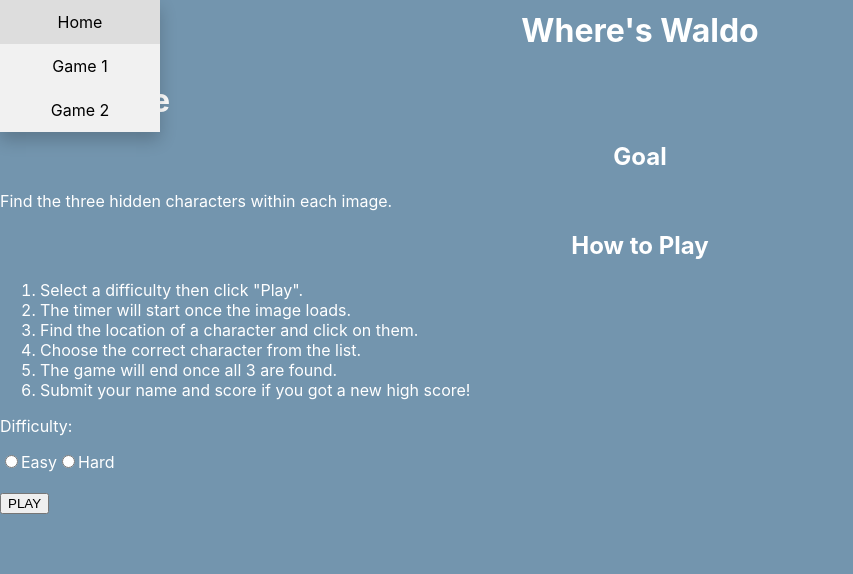
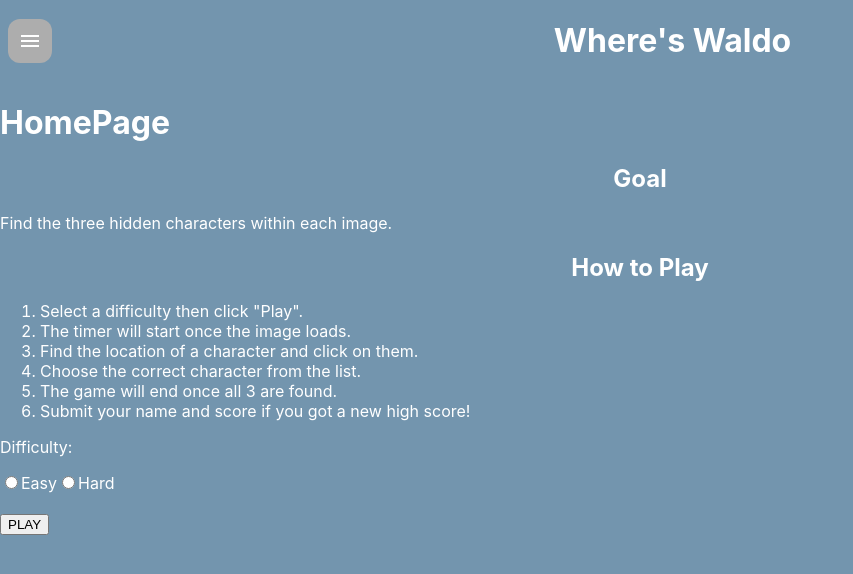
Before and after one commit to Quan-p/Wheres-Waldo, a React (Create React App) app: page / in a window 1280 px wide. Shown: the top 574 px of the page, without its empty margins (0-853 px from the left). Built offline with nearby package versions, Linux system fonts and the light colour scheme; no server answers; the database is empty; the HTML template or start-up script is replaced by a standard one.

Commit message:
Change navbar styling to css grid to accomodate the title

```diff
--- a/src/components/Nav.styles.scss
+++ b/src/components/Nav.styles.scss
@@ -1,23 +1,36 @@
 .dropbtn {
     background-color: #ADADAD;
-    display: flex;
-    float: left;
     color: white;
     padding: 10px;
     margin: 8px;
     font-size: 16px;
     border-radius: 12px;
     border: none;
+    cursor: pointer;
+    display: flex;
 }
 
 .nav-container {
-  width: 100%;
-  background-color: #7395AE;
+    width: 100%;
+    background-color: #7395AE;
+    display: grid;
+    grid-template-columns: 1fr repeat(3, auto) 1fr;
+    grid-column-gap: 5px;
+    text-align: center;
+    z-index: 999;
+
+    .game-title {
+        flex: 1;
+        text-align: center;
+    }
+
+
+}
+
+.nav-container:first-child {
   display: flex;
-  flex-wrap: nowrap;
   align-items: center;
-  text-align: center;
-  z-index: 999;
+  text-align: left;
 }
 
 /* The container <div> - needed to position the dropdown content */
@@ -59,10 +72,3 @@
 
 /* Change the background color of the dropdown button when the dropdown content is shown */
 .dropdown-nav:hover .dropbtn {background-color: #adadad4d;}
-
-.game-title {
-  flex-grow: 1;
-  text-align: center;
-  position: absolute;
-  width: 100%;
-}
```
